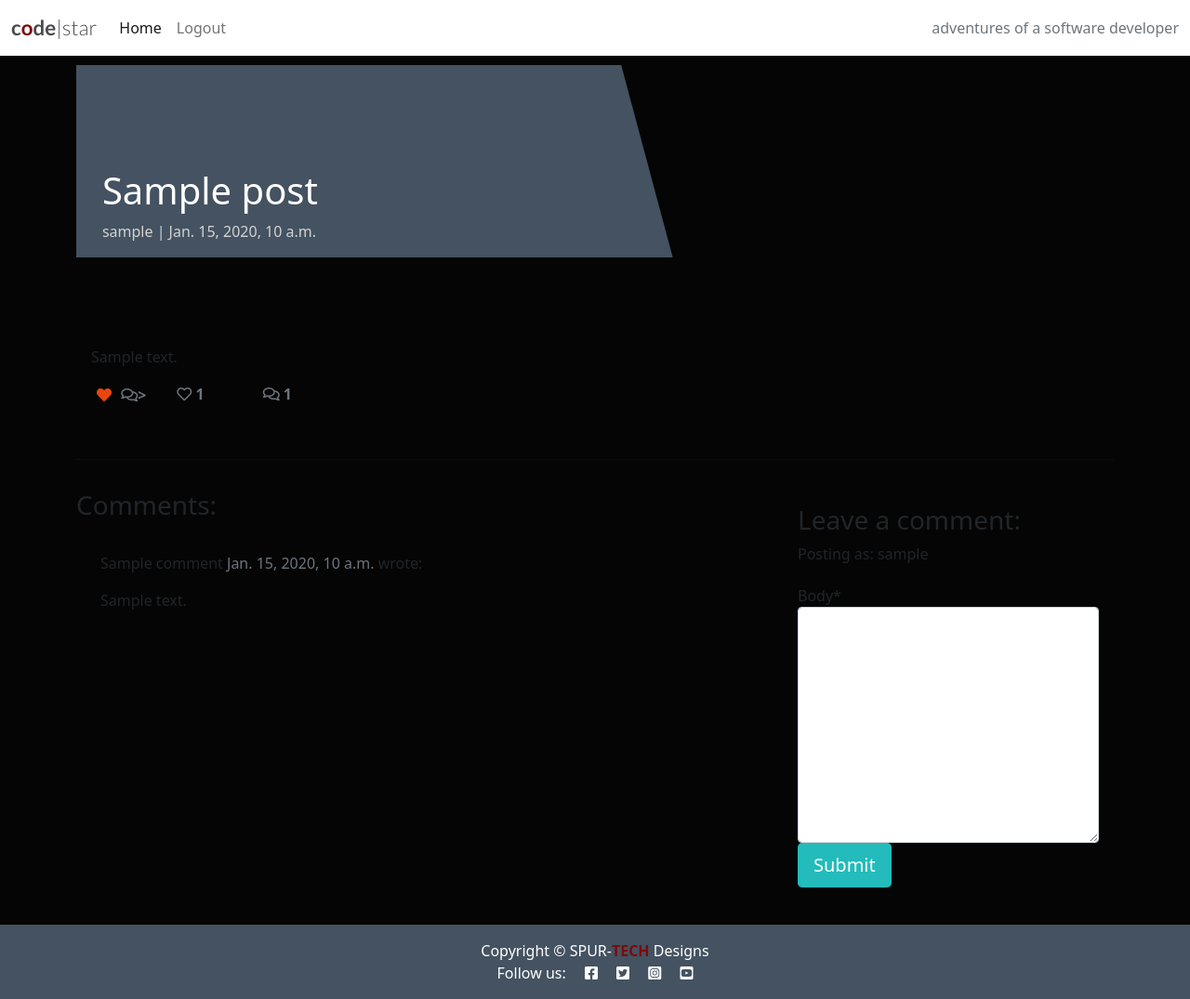
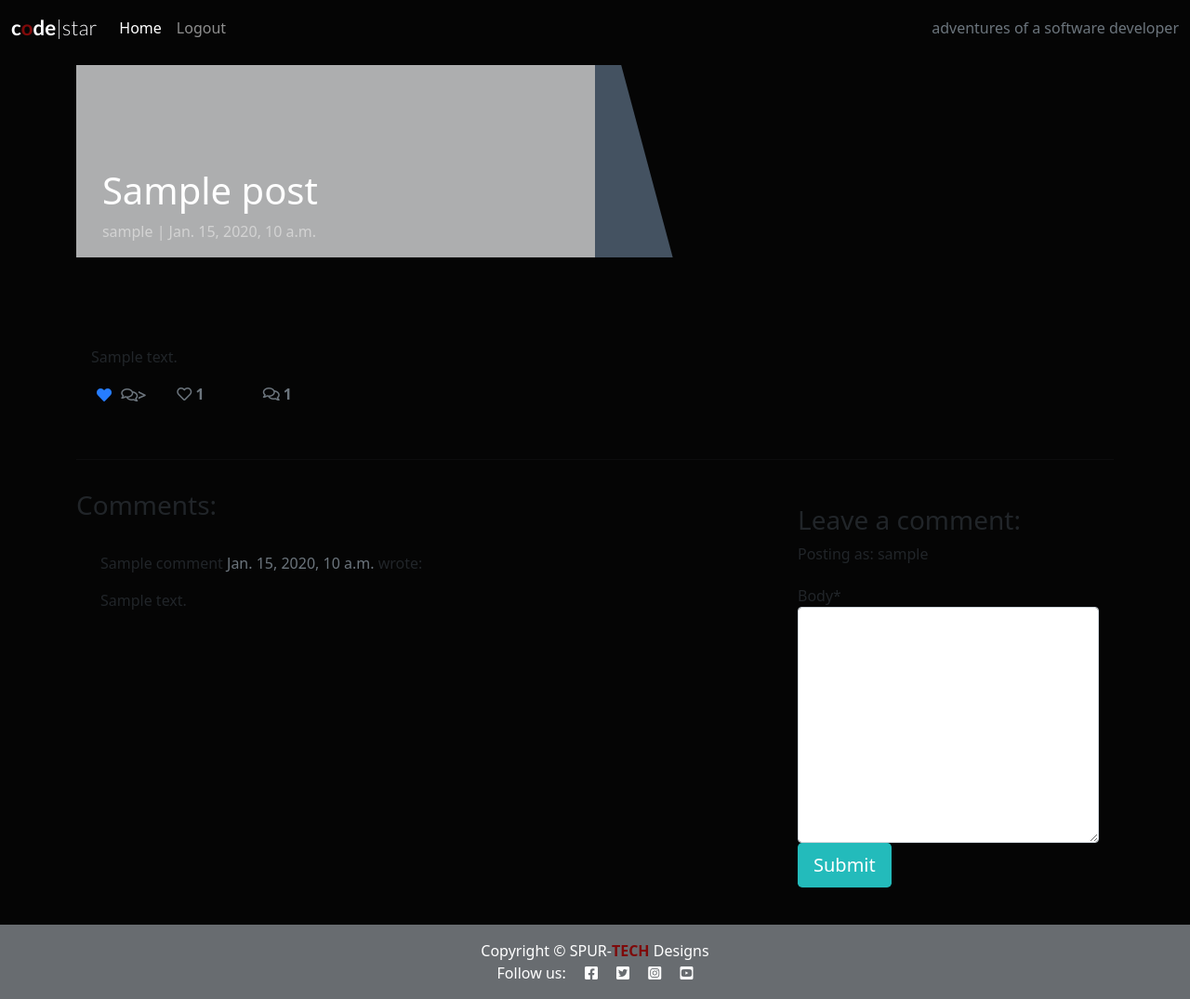
Before and after one commit to SPUR-TECH/django-blog, a Django app: a page that uses templates/base.html in a window 1280 px wide. Shown: the whole page at 93% size. Run offline with Django 3.2, Linux system fonts and the light colour scheme; a user stored in the database is signed in; tables that the repository leaves empty hold one stand-in row (values such as "Sample post"); some libraries are stand-ins or nearby versions.

Commit message:
restyle landing page

```diff
--- a/static/css/style.css
+++ b/static/css/style.css
@@ -6,7 +6,7 @@ body {
     font-family: Lato, sans-serif;
     font-size: 1.4rem;
     font-weight: 700;
-    color: #4A4A4F;
+    color: #fdfdff;
 }
 
 .red-o {
@@ -22,7 +22,7 @@ body {
 }
 
 .dark-bg {
-    background-color: #445261;
+    background-color: #686c70;
 }
 
 .main-bg {
@@ -62,7 +62,7 @@ body {
 }
 
 .masthead-text {
-    background-color: #445261;
+    background-color: #adaeaf;
     color: white;
     position: relative;
 }
@@ -88,12 +88,12 @@ body {
 
 .post-link {
     text-decoration: none;
-    color: #445261;
+    color: #ffffff;
 }
 
 .post-link:hover,
 .page-link {
-    color: #E84610;
+    color: #267dff;
 }
 
 .post-title {
@@ -122,10 +122,6 @@ body {
     text-decoration: none;
 }
 
-.copyright {
-    color: #000000;
-}
-
 b {
     color: #7e0a0a;
 }
@@ -137,14 +133,14 @@ b {
 }
 
 .btn-like {
-    color: #E84610;
+    color: #267dff;
     border: none;
     background: transparent;
 }
 
 .btn-like:hover,
 .btn-like:active {
-    color: #E84610;
+    color: #267dff;
     background: transparent;
     border: none;
 }
--- a/templates/base.html
+++ b/templates/base.html
@@ -24,7 +24,7 @@
 
     <!-- Navigation -->
 
-    <nav class="navbar navbar-expand-lg navbar-light bg-white">
+    <nav class="navbar navbar-expand-lg navbar-dark bg-blue">
         <div class="container-fluid">
             <a class="navbar-brand" href="{% url 'home' %}"><span class="brand">c<span class="red-o">o</span>de<span
                         class="thin">|star</span></span></span></a>
```
